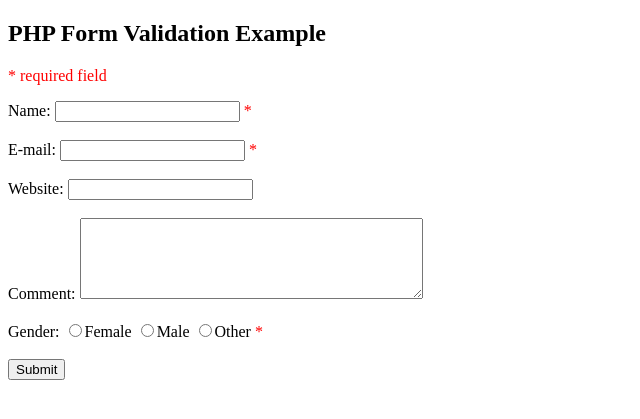
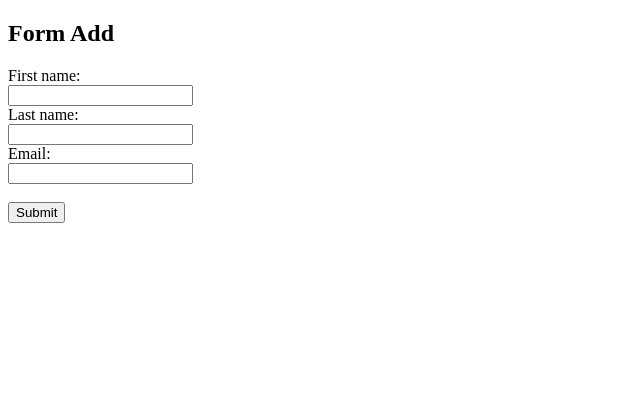
Before and after one commit to DamNguyen26/WebTest, a PHP site: page /formAdd.php in a window 1280 px wide. Shown: the top 419 px of the page, without its empty margins (0-640 px from the left). Run offline with PHP 8.4, Linux system fonts and the light colour scheme.

Commit message:
Update formAdd.php

```diff
--- a/formAdd.php
+++ b/formAdd.php
@@ -1,112 +1,27 @@
-<!DOCTYPE HTML>
-<html>
+<!DOCTYPE html>
+<html lang="en">
+
 <head>
-<style>
-.error {color: #FF0000;}
-</style>
+    <meta charset="UTF-8">
+    <meta http-equiv="X-UA-Compatible" content="IE=edge">
+    <meta name="viewport" content="width=device-width, initial-scale=1.0">
+    <title>Document</title>
 </head>
+
 <body>
+    <h2>Form Add</h2>
+    <form action="includes/function/add.php" method="post">
+        <label for="firstname">First name:</label><br>
+        <input type="text" name="firstname" required><br>
 
-<?php
-// define variables and set to empty values
-$nameErr = $emailErr = $genderErr = $websiteErr = "";
-$name = $email = $gender = $comment = $website = "";
+        <label for="lastname">Last name:</label><br>
+        <input type="text" name="lastname" required><br>
 
-if ($_SERVER["REQUEST_METHOD"] == "POST") {
-    if (empty($_POST["name"])) {
-        $nameErr = "Name is required";
-    } else {
-        $name = test_input($_POST["name"]);
-        // check if name only contains letters and whitespace
-        if (!preg_match("/^[a-zA-Z-' ]*$/", $name)) {
-            $nameErr = "Only letters and white space allowed";
-        }
-    }
+        <label for="email">Email:</label><br>
+        <input type="text" name="email" required><br><br>
 
-    if (empty($_POST["email"])) {
-        $emailErr = "Email is required";
-    } else {
-        $email = test_input($_POST["email"]);
-        // check if e-mail address is well-formed
-        if (!filter_var($email, FILTER_VALIDATE_EMAIL)) {
-            $emailErr = "Invalid email format";
-        }
-    }
+        <input type="submit" name="add" value="Submit">
+    </form>
+</body>
 
-    if (empty($_POST["website"])) {
-        $website = "";
-    } else {
-        $website = test_input($_POST["website"]);
-        // check if URL address syntax is valid (this regular expression also allows dashes in the URL)
-        if (
-            !preg_match(
-                "/\b(?:(?:https?|ftp):\/\/|www\.)[-a-z0-9+&@#\/%?=~_|!:,.;]*[-a-z0-9+&@#\/%=~_|]/i",
-                $website
-            )
-        ) {
-            $websiteErr = "Invalid URL";
-        }
-    }
-
-    if (empty($_POST["comment"])) {
-        $comment = "";
-    } else {
-        $comment = test_input($_POST["comment"]);
-    }
-
-    if (empty($_POST["gender"])) {
-        $genderErr = "Gender is required";
-    } else {
-        $gender = test_input($_POST["gender"]);
-    }
-}
-
-function test_input($data)
-{
-    $data = trim($data);
-    $data = stripslashes($data);
-    $data = htmlspecialchars($data);
-    return $data;
-}
-?>
-
-<h2>PHP Form Validation Example</h2>
-<p><span class="error">* required field</span></p>
-<form action="includes/function/add.php" method="post">
-  Name: <input type="text" name="name" value="<?php echo $name; ?>">
-  <span class="error">* <?php echo $nameErr; ?></span>
-  <br><br>
-  E-mail: <input type="text" name="email" value="<?php echo $email; ?>">
-  <span class="error">* <?php echo $emailErr; ?></span>
-  <br><br>
-  Website: <input type="text" name="website" value="<?php echo $website; ?>">
-  <span class="error"><?php echo $websiteErr; ?></span>
-  <br><br>
-  Comment: <textarea name="comment" rows="5" cols="40"><?php echo $comment; ?></textarea>
-  <br><br>
-  Gender:
-  <input type="radio" name="gender" <?php if (
-      isset($gender) &&
-      $gender == "female"
-  ) {
-      echo "checked";
-  } ?> value="female">Female
-  <input type="radio" name="gender" <?php if (
-      isset($gender) &&
-      $gender == "male"
-  ) {
-      echo "checked";
-  } ?> value="male">Male
-  <input type="radio" name="gender" <?php if (
-      isset($gender) &&
-      $gender == "other"
-  ) {
-      echo "checked";
-  } ?> value="other">Other
-  <span class="error">* <?php echo $genderErr; ?></span>
-  <br><br>
-  <input type="submit" name="submit" value="Submit">
-</form>
-
-</body>
 </html>
```
